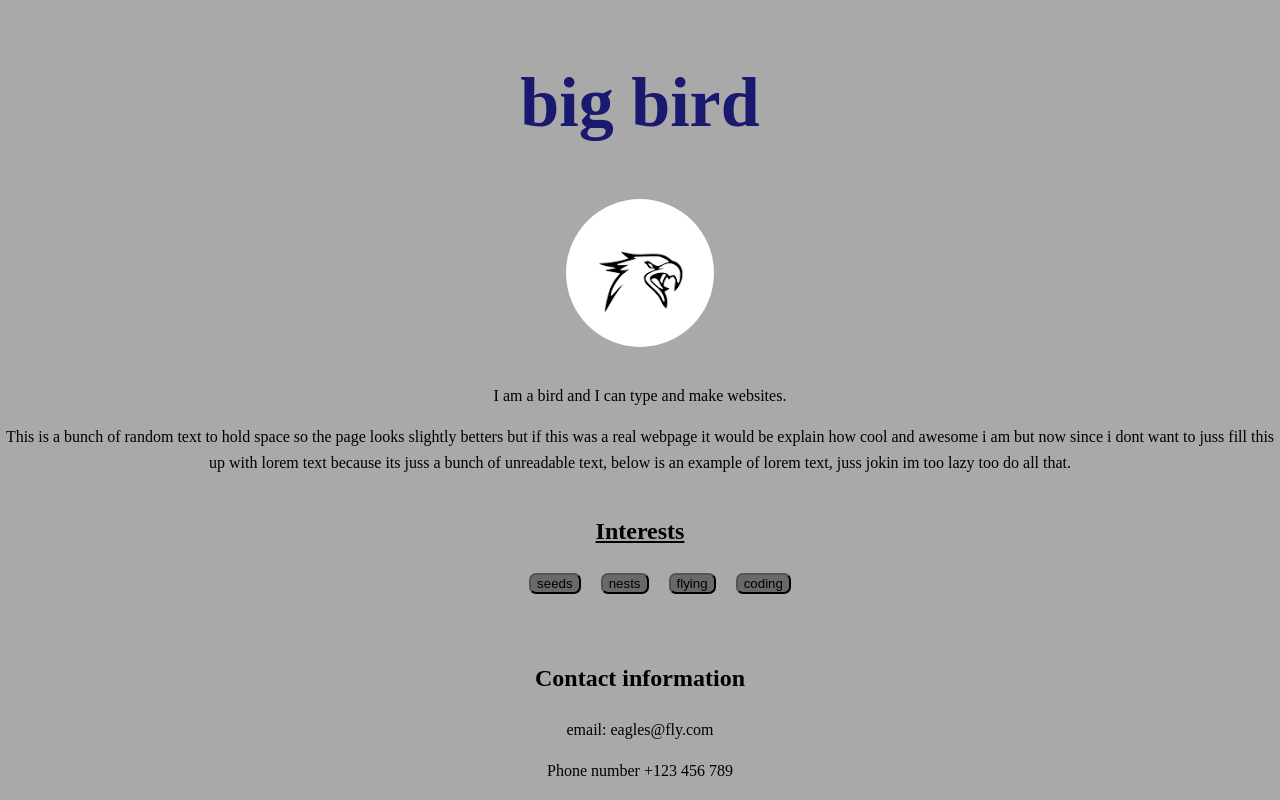
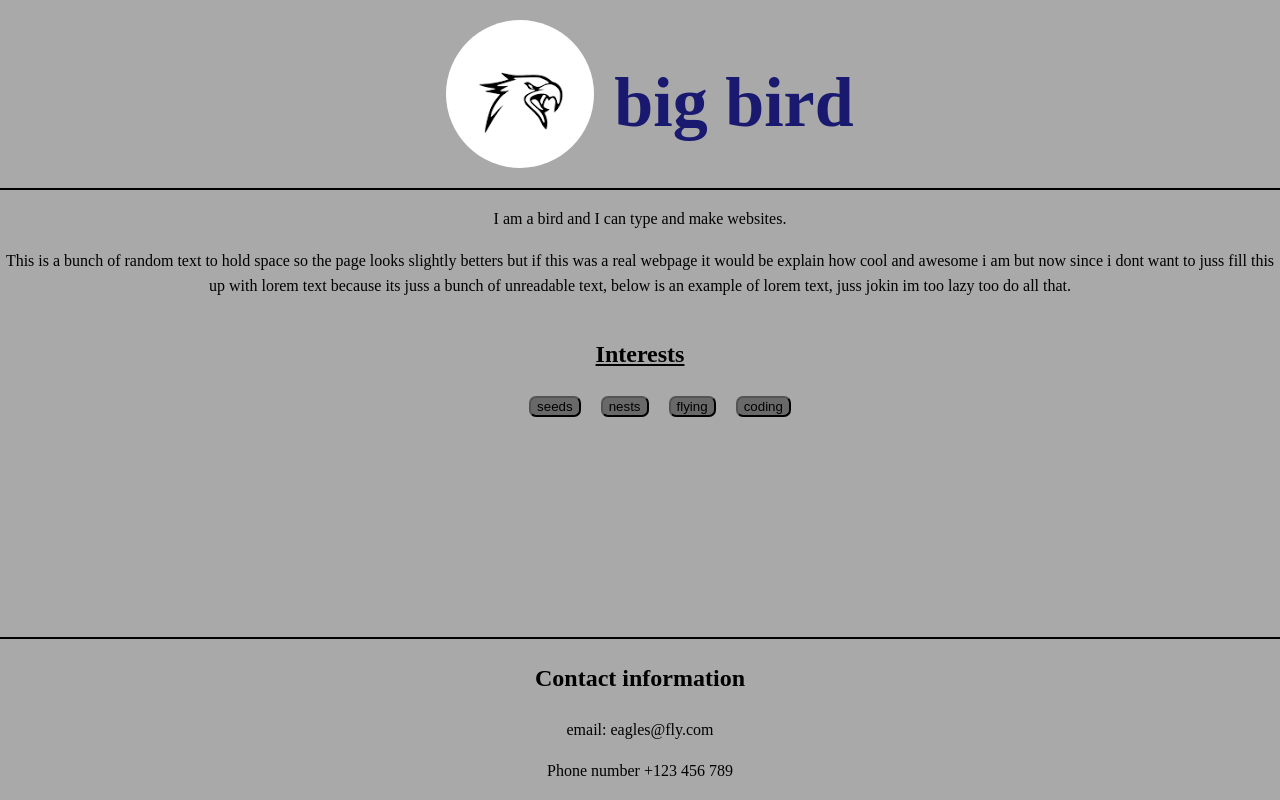
Before and after one commit to wytee64/wad-pages-and-practices, a website: page index.html in a window 1280 px wide. Drawn offline with Linux system fonts and the light colour scheme.

Commit message:
make borders always visible and move pic to header section

```diff
--- a/index.html
+++ b/index.html
@@ -9,12 +9,9 @@
 </head>
 <body>
 <header>
+    <img src="download.png" width="148" alt="bird-pic">
     <h1>big bird</h1>
 </header>
-    <section class="pic">
-        <img src="download.png" width="148" alt="bird-pic">
-    </section>
-
     <section id="aboutMe">
         <p>I am a bird and I can type and make websites.</p>
         <p>This is a bunch of random text to hold space so the page looks slightly betters but if this was a real webpage it would be explain how cool and awesome i am but now since i dont want to juss fill this up with lorem text because its juss a bunch of unreadable text, below is an example of lorem text, juss jokin im too lazy too do all that.</p>
--- a/style.css
+++ b/style.css
@@ -1,5 +1,10 @@
 html {
   height: 100%;
+}
+header {
+  display: flex;
+  justify-content: center;
+  border-bottom: solid black 2px;
 }
 ul {
   display: flex;
@@ -52,19 +57,19 @@ img {
 }
 
 footer {
+  border-top: solid black 2px;
   margin-top: auto;
+
 }
 
 @media (max-width: 550px) {
   header {
     background-color:dimgray;
-    border-bottom: solid black 2px;
   }
 
   footer {
     background-color: dimgray;
     color: midnightblue;
     text-align: center;
-    border-top: solid black 2px;
   }
 }
```
